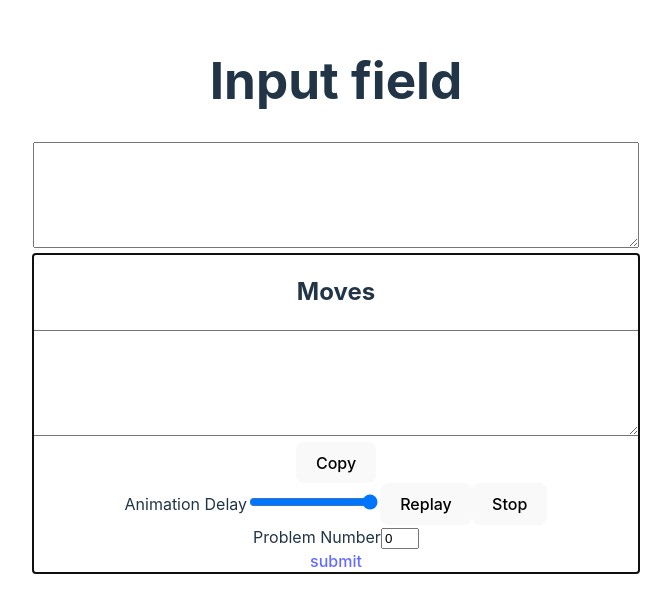
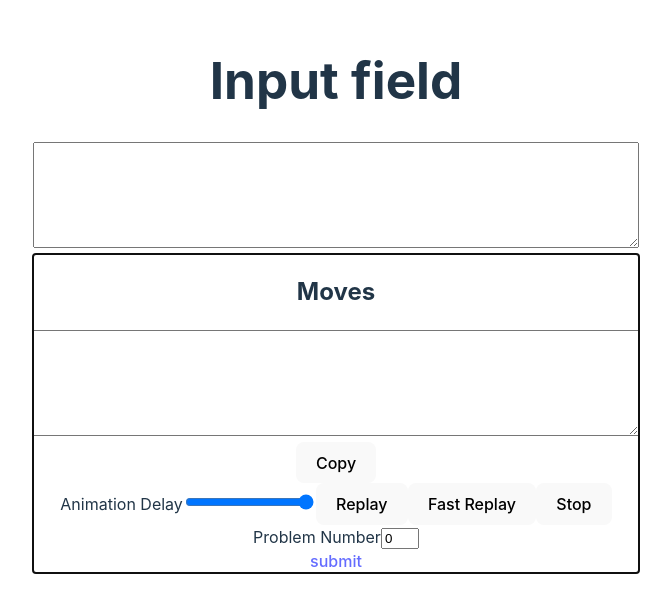
Before and after one commit to JAPLJ/icfpc2024_pigimarl, a React (Vite) app in the folder visualizer/lambdaman/: page / in a window 1280 px wide. Shown: the part 105-718 px from the top of the page, without its empty margins (304-975 px from the left). Built offline with nearby package versions, Linux system fonts and the light colour scheme.

Commit message:
fast replay

```diff
--- a/visualizer/lambdaman/src/LambdaManEmulator/index.tsx
+++ b/visualizer/lambdaman/src/LambdaManEmulator/index.tsx
@@ -77,6 +77,45 @@ export const LambdaManEmulator = (props: LambdaManEmulatorProps) => {
     setAnimation(moves.join(""));
   }, [props.field, moves]);
 
+  const onFastReplay = useCallback(() => {
+    const newField = structuredClone(props.field);
+    let newPosition = findPosition(newField);
+
+    const fastMove = (x: number, y: number) => {
+      if (x < 0 || x >= newField.length || y < 0 || y >= newField[0].length) {
+        return false;
+      }
+      if (newField[x][y] === "#") {
+        return false;
+      }
+      if (newField[x][y] === ".") {
+        newField[x][y] = " ";
+      }
+      newPosition = [x, y];
+      return true;
+    };
+
+    for (let i = 0; i < moves.length; i++) {
+      switch (moves[i]) {
+        case "U":
+          fastMove(newPosition[0] - 1, newPosition[1]);
+          break;
+        case "D":
+          fastMove(newPosition[0] + 1, newPosition[1]);
+          break;
+        case "L":
+          fastMove(newPosition[0], newPosition[1] - 1);
+          break;
+        case "R":
+          fastMove(newPosition[0], newPosition[1] + 1);
+          break;
+      }
+    }
+    setField(newField);
+    setPosition(newPosition);
+  }, [props, moves]);
+
+
   const animate = () => {
     if (animation.length === 0) {
       return;
@@ -138,6 +177,7 @@ export const LambdaManEmulator = (props: LambdaManEmulatorProps) => {
           <label>Animation Delay</label>
           <input type="range" min={0} max={1000} value={delay} onChange={(e) => setDelay(parseInt(e.target.value))} />
           <button onClick={onReplay}>Replay</button>
+          <button onClick={onFastReplay}>Fast Replay</button>
           <button onClick={() => setAnimation("")}>Stop</button>
         </div>
         <div>
```
